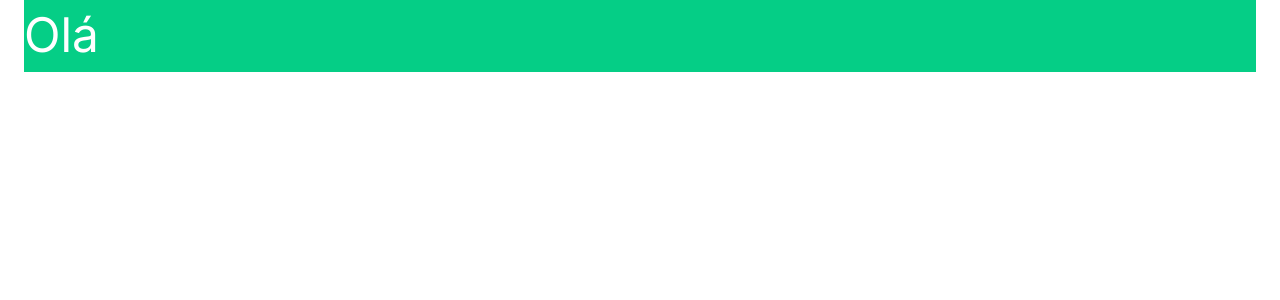
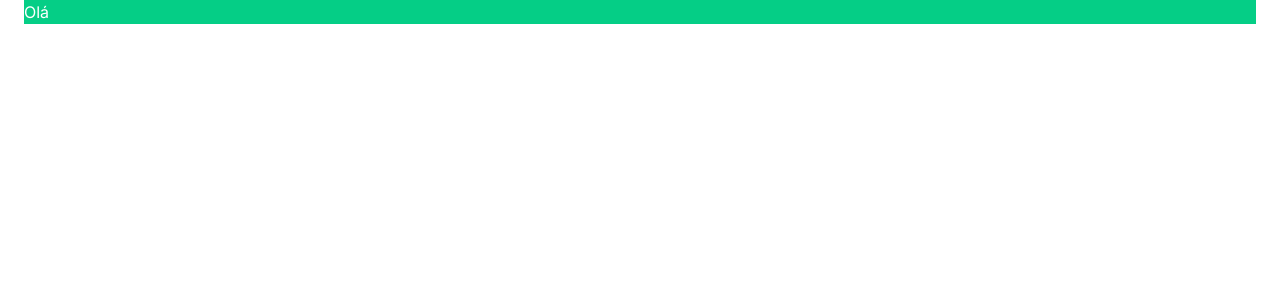
Before and after one commit to Twovest-Team/Twovest-FrontEnd, a Next.js app: page / in a window 1280 px wide. Shown: the top 300 px of the page. Built offline with nearby package versions, Linux system fonts and the light colour scheme.

Commit message:
Terceira tentativa

```diff
--- a/app/page.jsx
+++ b/app/page.jsx
@@ -2,8 +2,8 @@
 export default function Home() {
 
   return (
-    <h1 className="bg-primary_main hover:bg-primary_dark text-white">
+    <main className="bg-primary_main hover:bg-primary_dark text-white">
       Olá
-    </h1>
+    </main>
   );
 }
```
